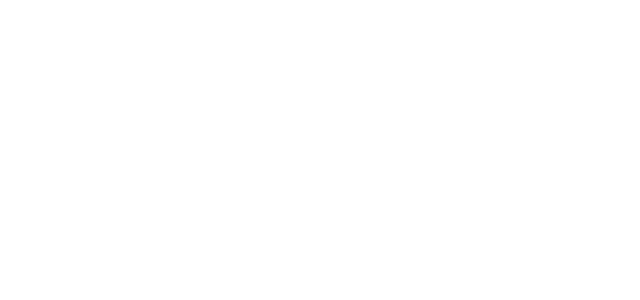
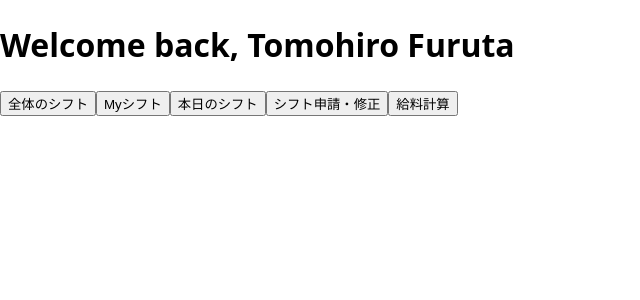
Before and after one commit to kei0101xw/web-shift-manager, a React (Vite) app in the folder frontend/: page / in a window 1280 px wide. Before the commit this address had no page. Shown: the top 300 px of the page, without its empty margins (0-640 px from the left). Built offline with nearby package versions, Linux system fonts and the light colour scheme.

Commit message:
[refactor] Homeのルーティングを追加した

```diff
--- a/frontend/src/App.jsx
+++ b/frontend/src/App.jsx
@@ -1,13 +1,14 @@
 import { Routes, Route, BrowserRouter } from "react-router-dom";
 import "./App.css";
 import Test from "./pages/Test";
+import Home from "./pages/Home";
 
 function App() {
   return (
     <BrowserRouter>
       <div>
         <Routes>
-          {/* <Route path="/" element={<Home />} /> */}
+          <Route path="/" element={<Home />} />
           <Route path="/test" element={<Test />} />
         </Routes>
       </div>
```
